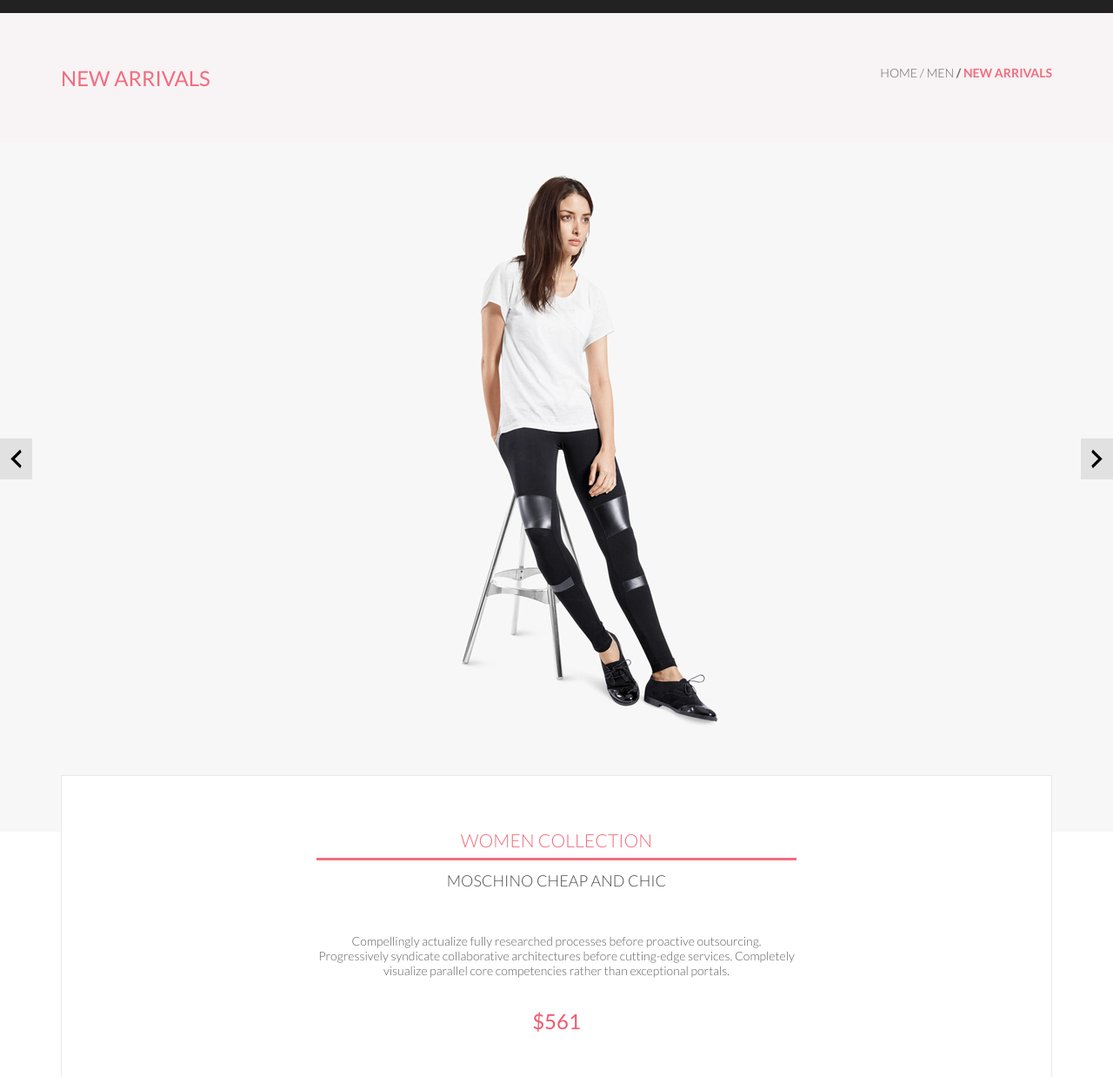
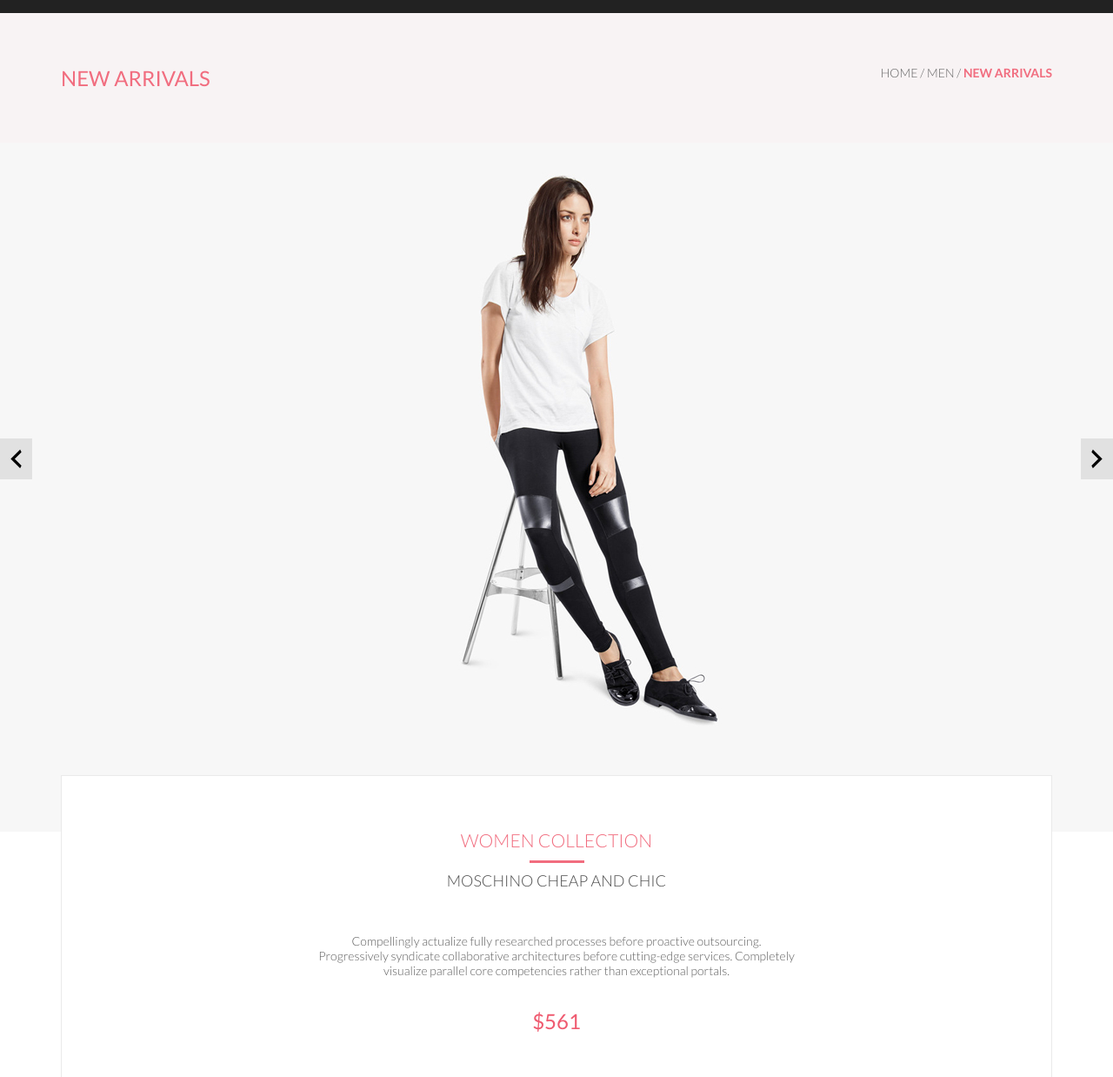
Before and after one commit to GroofiP/html-css, a plain HTML site: page product.html in a window 1280 px wide. Shown: the part 62-1300 px from the top of the page at 87% size. Drawn offline with Linux system fonts and the light colour scheme.

Commit message:
Home_4 2.0

```diff
--- a/css/style.scss
+++ b/css/style.scss
@@ -458,6 +458,7 @@ body {
   content: " / ";
   text-decoration: none;
   color: #636363;
+  font-weight: 300;
 }
 
 .bread-link:first-child::before {
@@ -469,7 +470,7 @@ body {
   color: rgba(241, 109, 127, 1);
 }
 
-.bread-link:hover{
+.link-light:hover{
   font-weight: 700;
   color: #222222;
 }
@@ -604,8 +605,21 @@ body {
   font-weight: 300;
   line-height: 17px;
   color: $color-main;
-  border-bottom: 3px solid $color-main;
-  padding-bottom: 12px;
+  position: relative;
+  padding-bottom: 15px;
+}
+
+.product-title::after{
+  content: "";
+  position:absolute;
+  background-color: $color-main;
+  width: 63px;
+  height: 3px;
+  display: block;
+  margin: 0 auto;
+  bottom: -3px;
+  left: 0;
+  right: 0;
 }
 
 .product-subtitle{
--- a/product.html
+++ b/product.html
@@ -60,9 +60,9 @@
         NEW ARRIVALS
       </h1>
       <div class="bread">
-        <a href="index.html" class="bread-link">HOME</a>
-        <a href="catalog.html" class="bread-link">MEN</a>
-        <a href="product.html" class="bread-link bread--pink">NEW ARRIVALS</a>
+        <a href="index.html" class="bread-link"><span class="link-light">HOME</span></a>
+        <a href="catalog.html" class="bread-link"><span class="link-light">MEN</span></a>
+        <a href="product.html" class="bread-link bread--pink"><span class="link-light">NEW ARRIVALS</span></a>
       </div>
     </div>
   </section>
```
Also changed, not shown: catalog.html (+3 -3 lines), css/style.css, 1 other file.
